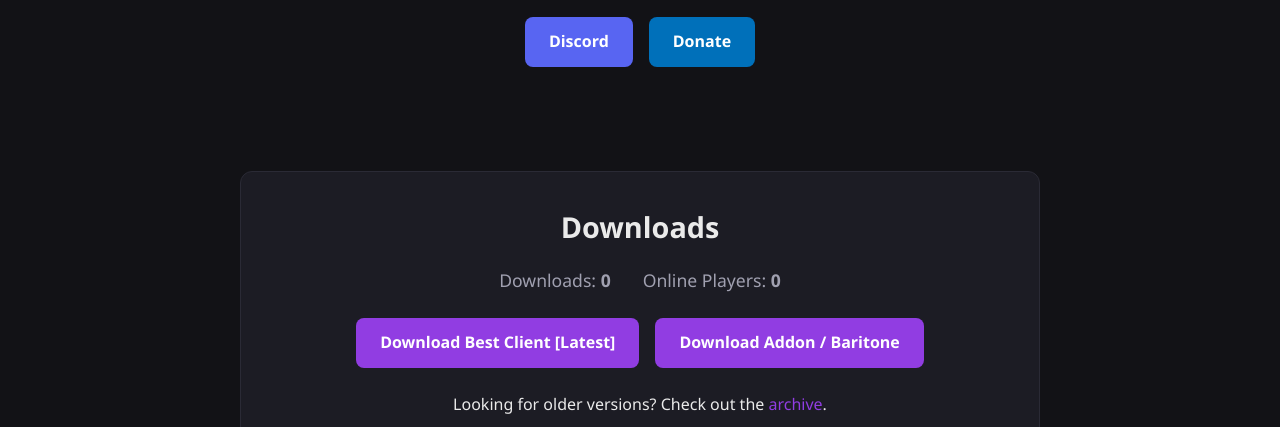
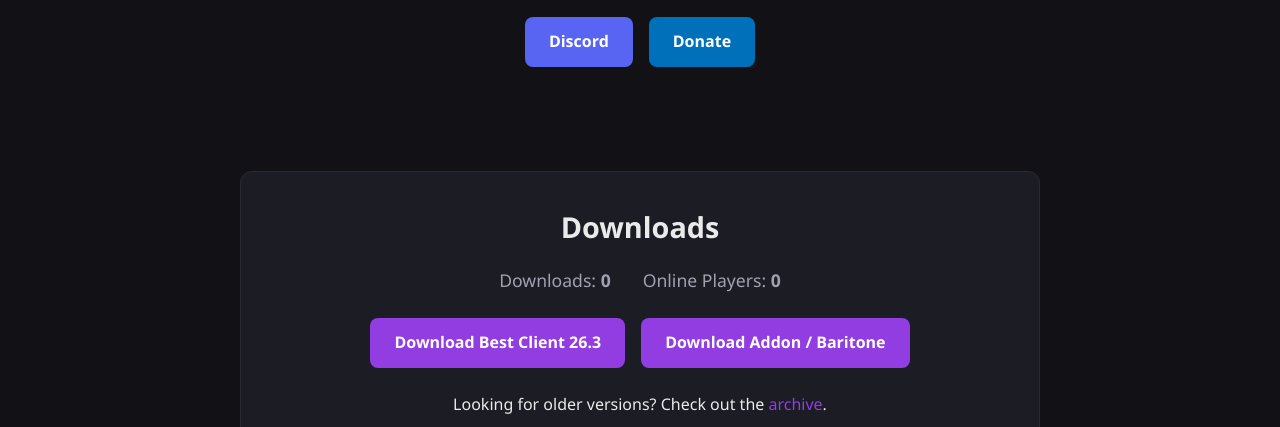
Before and after one commit to Turbs0/BestClient, a plain HTML site: page index.html in a window 1280 px wide. Shown: the part 373-800 px from the top of the page. Drawn offline with Linux system fonts and the light colour scheme.

Commit message:
Update index.html

```diff
--- a/index.html
+++ b/index.html
@@ -6,7 +6,7 @@
     <meta property="og:type" content="website">
     <meta property="og:image" content="assets/resources/icon.png">
     <meta property="og:title" content="Best Client — Home">
-    <meta property="og:url" content="https://turbs0.github.io/BestClient/">
+    <meta property="og:url" content="https://bestclient.com">
     <meta name="theme-color" content="#913de2">
     <meta property="og:description" content="The official website for Best Client.">
 
@@ -268,7 +268,9 @@
             <p>Online Players: <strong>0</strong></p>
         </div>
         <div class="buttons">
-            <a href="#" class="button">Download Best Client [Latest]</a>
+            <a href="downloads/BestClient-26.3.jar"
+               class="button"
+               download="BestClient-26.3.jar">Download Best Client 26.3</a>
             <a href="#" class="button">Download Addon / Baritone</a>
         </div>
         <p>Looking for older versions? Check out the <a href="archive.html">archive</a>.</p>
```
